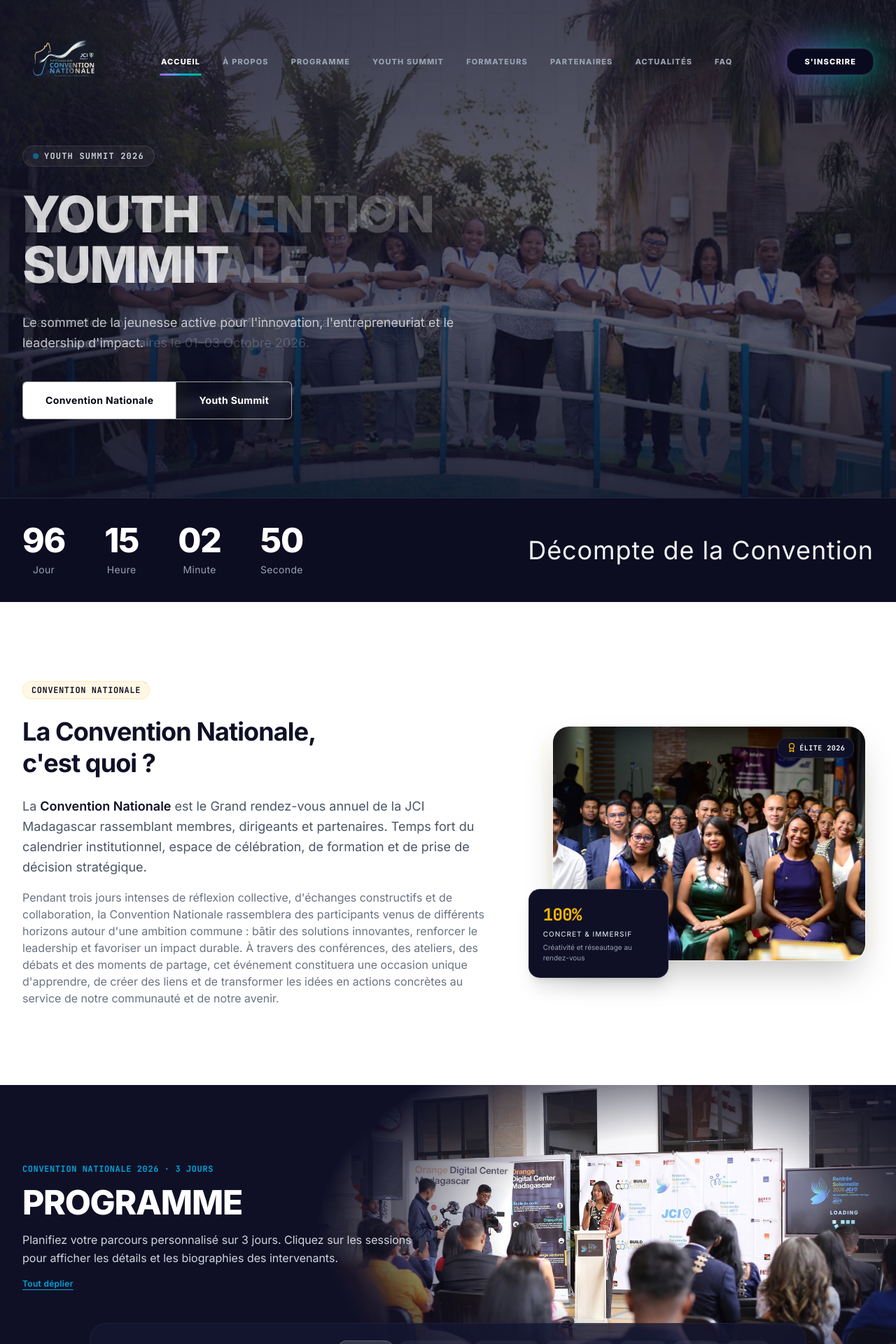
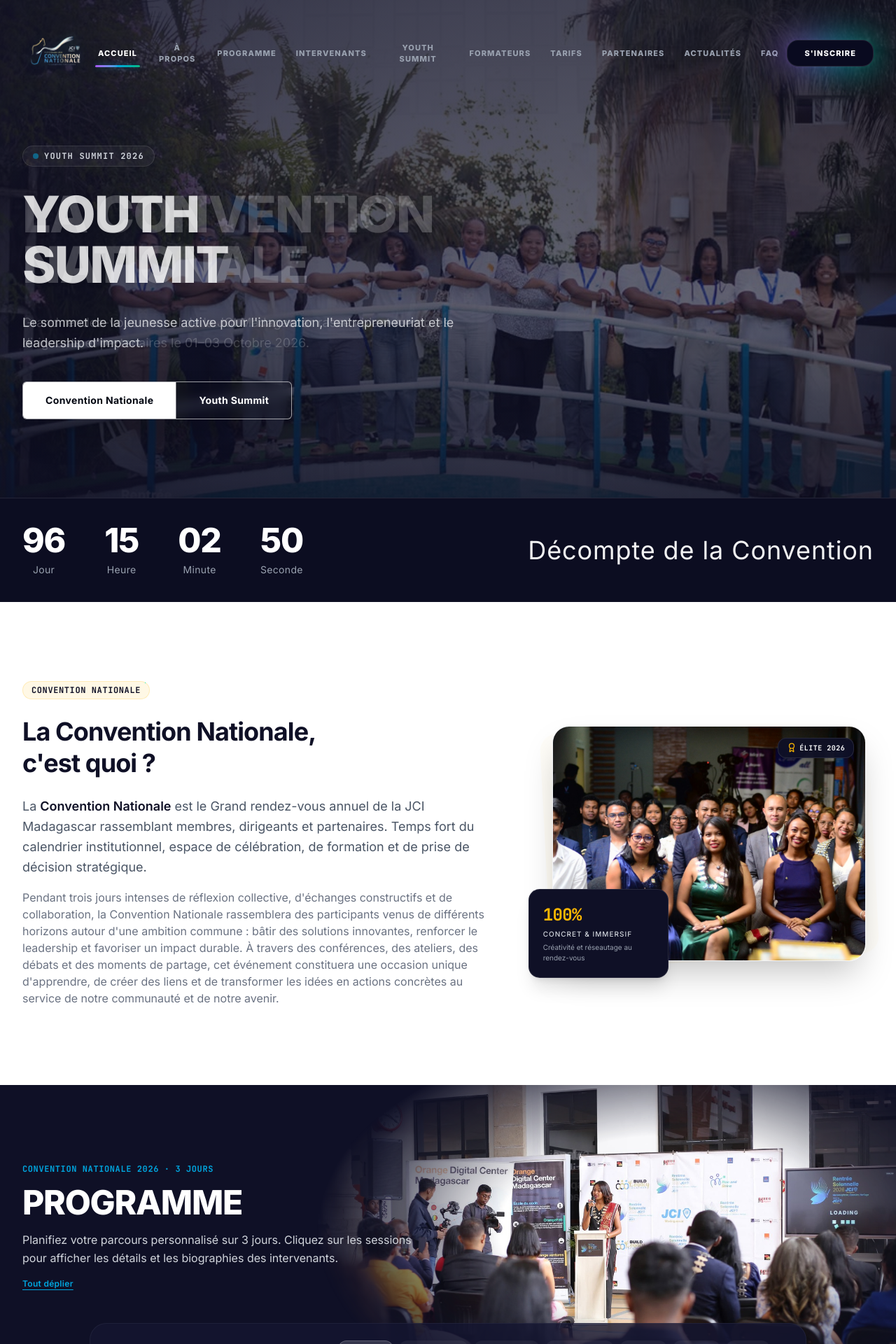
Before and after one commit to Lito24Ran/Convention_Nationale, a React (Vite) app: page / in a window 1280 px wide. Shown: the top 1920 px of the page at 70% size. Built offline with nearby package versions, Linux system fonts and the light colour scheme.

Commit message:
Commit : Modification de certaine interveant

```diff
--- a/src/components/Header.tsx
+++ b/src/components/Header.tsx
@@ -1,7 +1,7 @@
 import { useState, useEffect } from "react";
 import { Menu, X, Calendar, Shield } from "lucide-react";
 import { motion, AnimatePresence } from "motion/react";
-import Jci_Logo from "../assets/images/LogoJCI2-removebg-preview.png"
+import logoJci from "../assets/images/LogoJCI2-removebg-preview.png"
 
 
 interface HeaderProps {
@@ -30,9 +30,10 @@ export default function Header({ onNavigate, activeSection }: HeaderProps) {
     { label: "Accueil", id: "hero" },
     { label: "À propos", id: "about" },
     { label: "Programme", id: "program" },
+    { label: "Intervenants", id: "intervenants" },
     { label: "Youth Summit", id: "youth-summit-feature" },
     { label: "Formateurs", id: "formateurs" },
-    // { label: "Tarifs", id: "registration" },
+    { label: "Tarifs", id: "registration" },
     { label: "Partenaires", id: "partners" },
     { label: "Actualités", id: "blog" },
     { label: "FAQ", id: "faq" },
@@ -52,7 +53,7 @@ export default function Header({ onNavigate, activeSection }: HeaderProps) {
           : "bg-transparent py-6"
       }`}
     >
-      <div className="max-w-7xl mx-auto px-4 sm:px-6 lg:px-8">
+      <div className="max-w-7xxl mx-auto px-4 sm:px-6 lg:px-8">
         <div className="flex items-center justify-between">
 
           {/* JCI Styled Logo identical to the screenshot */}
@@ -62,9 +63,10 @@ export default function Header({ onNavigate, activeSection }: HeaderProps) {
             className="flex items-center space-x-2 cursor-pointer group select-none py-1"
           >
             <img
-              src={Jci_Logo}
+              src={logoJci}
               alt="logoJCI"
-              className="h-25 xs:h-10 sm:h-15 md:h-30 w-auto max-w-[150px] xs:max-w-[180px] sm:max-w-[220px] md:max-w-none object-contain transition-all duration-300 transform group-hover:scale-105 filter drop-shadow-[0_2px_8px_rgba(0,166,223,0.15)]"
+              className="h-8 xs:h-20 sm:h-50
+              md:h-24 w-auto max-w-[150px] xs:max-w-[200px] sm:max-w-[220px] md:max-w-none object-contain transition-all duration-300 transform group-hover:scale-105 filter drop-shadow-[0_2px_8px_rgba(0,166,223,0.15)]"
             />
           </div>
 
@@ -75,14 +77,14 @@ export default function Header({ onNavigate, activeSection }: HeaderProps) {
               const isActive =
                 activeSection === item.id ||
                 (item.id === "about" && (activeSection === "who-we-are" || activeSection === "jci-madagascar")) ||
-                (item.id === "program" && (activeSection === "intervenants" || activeSection === "conferenciers"));
+                (item.id === "intervenants" && (activeSection === "intervenants" || activeSection === "conferenciers"));
 
               return (
                 <button
                   key={item.id}
                   id={`nav-link-${item.id}`}
                   onClick={() => handleLinkClick(item.id)}
-                  className={`px-2.5 xl:px-3.5 py-2 text-[10px] xl:text-[11px] font-sans font-black tracking-widest uppercase transition-all duration-300 cursor-pointer relative ${
+                  className={`px-2 xl:px-3 py-2 text-[10px] xl:text-[11px] font-sans font-black tracking-widest uppercase transition-all duration-300 cursor-pointer relative ${
                     isActive
                       ? "text-white"
                       : "text-gray-400 hover:text-white"
@@ -92,7 +94,7 @@ export default function Header({ onNavigate, activeSection }: HeaderProps) {
                   {isActive && (
                     <motion.div
                       layoutId="activeNavIndicator"
-                      className="absolute bottom-[-4px] left-3 right-3 h-[3px] bg-gradient-to-r from-[#A855F7] via-[#00A6DF] to-[#10B981] rounded-full shadow-[0_0_8px_rgba(0,166,223,0.4)]"
+                      className="absolute bottom-[-4px] left-2 right-2 h-[3px] bg-gradient-to-r from-[#A855F7] via-[#00A6DF] to-[#10B981] rounded-full shadow-[0_0_8px_rgba(0,166,223,0.4)]"
                       transition={{ type: "spring", stiffness: 380, damping: 30 }}
                     />
                   )}
@@ -148,7 +150,7 @@ export default function Header({ onNavigate, activeSection }: HeaderProps) {
                 const isActive =
                   activeSection === item.id ||
                   (item.id === "about" && (activeSection === "who-we-are" || activeSection === "jci-madagascar")) ||
-                  (item.id === "program" && (activeSection === "intervenants" || activeSection === "conferenciers"));
+                  (item.id === "intervenants" && (activeSection === "intervenants" || activeSection === "conferenciers"));
 
                 return (
                   <button
--- a/src/components/Speakers.tsx
+++ b/src/components/Speakers.tsx
@@ -6,6 +6,8 @@ import Thibault_image from "../assets/images/Conferencier/image_Thibault.webp"
 import Bonshe from "../assets/images/Conferencier/DN_Bonshe.jpeg"
 import Nirina_img from "../assets/images/Conferencier/Mirana.webp"
 import Dera from "../assets/images/Conferencier/Dera_Zafindravaka_photo.webp"
+import Riveltd from "../assets/images/Conferencier/Riveltd_Rakotomanana_photo.webp"
+import Andriamihaja from "../assets/images/Conferencier/Guenole_RAVELOMAHAFALY_4.webp"
 
 import Lahety from "../assets/images/Conferencier/lahety-jean-fredos.webp"
 
@@ -193,7 +195,7 @@ export default function Speakers() {
       name: "Riveltd Rakotomanana",
       role: "Ecosystem builder (Écosystème entrepreneurial Madagascar)",
       company: "Le CEENTRE",
-      image: "src/assets/images/Conferencier/Riveltd_Rakotomanana_photo.webp",
+      image: Riveltd,
       bio: "Riveltd Rakotomanana est ecosystem builder et activiste de l’entrepreneuriat jeunesse à Madagascar depuis 2008, Consultant Expert en Entrepreneuriat passionné par l’IA appliquée à l’exécution stratégique et opérationnelle. Il dirige Le CEENTRE (Centre d’Excellence en Entrepreneuriat) et a précédemment dirigé ISSOF (groupe GENERIS). Il siège comme Vice-Président à la Maison de l’Entrepreneuriat et à l’Entrepreneurship Mentoring Council, membre du CA de Madagascar SAE, Président de la Commission Formation de la CCI France Madagascar, et Expert Pédagogique du projet SEEED-INCUBOOST (Union Européenne). Conviction : « L’humain d’abord, le projet et les machines suivront ».",
       time: "11h00–12h15",
       day: "Jour 2 — 2 oct",
@@ -204,7 +206,7 @@ export default function Speakers() {
       name: "Andriamihaja Guénolé RAVELOMAHAFALY",
       role: "Vice-Président JCI 2025 (assigné à la JCI Guinée) | Ancien Président National JCI Madagascar (2021)",
       company: "Consultant en communication & Formateur",
-      image: "src/assets/images/Conferencier/Guenole_RAVELOMAHAFALY_4.webp",
+      image: Andriamihaja,
       bio: "Guénolé Ravelomahafaly est Vice-Président JCI 2025, assigné à sept organisations nationales dont la JCI Guinée. Consultant en communication basé à Antananarivo, il a été Président National de la JCI Madagascar en 2021 après un parcours dans le mouvement depuis 2013 (Président Local JCI Toliara, Secrétaire Général National, Vice-Président Exécutif National). Sénateur JCI #81590, diplômé de l'Académie JCI, il a participé à quatre Congrès Mondiaux JCI.",
       time: "09h00–10h50",
       day: "Jour 2 — 2 oct",
@@ -344,7 +346,7 @@ export default function Speakers() {
     {
       name: "Ratsitoarison Rakotondrasoa Nirina Ambinintsoa",
       role: "Orange Digital Center Madagascar",
-      company: "EcoCoco (Associé-gérante)",
+      company: "EcoCoco (Associée-gérante)",
       image:Nirina_img,
       bio: "Ratsitoarison Rakotondrasoa Nirina Ambinintsoa est entrepreneure, consultante-formatrice et femme engagée pour un développement plus humain, durable et inclusif à Madagascar. Fondatrice d'Ambinintsoa Ratsitoarison Consulting and Training et d'EcoCoco (valorisation des déchets de coco en énergie propre), elle est lauréate du Startupper de l'année TotalEnergies, du Tony Elumelu Foundation Entrepreneurship Programme, d'Impulsouth, deux fois du Purpose in Motion, et sélectionnée pour le Mandela Washington Fellowship Program. Ancienne Présidente Locale de la JCI Iarivo et championne nationale d'art oratoire de la JCI Madagascar.",
       time: "13h15–14h50",
@@ -721,9 +723,7 @@ export default function Speakers() {
                 </div>
 
                 <div className="pt-4 border-t border-white/10 flex items-center justify-between shrink-0">
-                  <div className="flex items-center space-x-1.5 text-xs text-gray-400 font-sans">
-                    <span>Ivato, Madagascar</span>
-                  </div>
+
 
                   <div className="flex space-x-2">
                     <span className="w-7 h-7 rounded-full bg-white/5 text-gray-300 flex items-center justify-center border border-white/5 hover:bg-cyan-500/20 hover:text-cyan-300 transition-colors">
```
